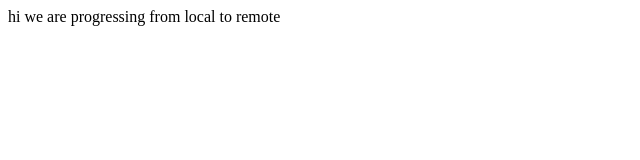
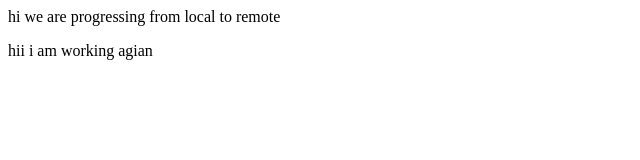
Before and after one commit to aakash4250/newrerp, a plain HTML site: page index.html in a window 1280 px wide. Shown: the whole page, without its empty margins (0-640 px from the left). Drawn offline with Linux system fonts and the light colour scheme.

Commit message:
new modification

```diff
--- a/index.html
+++ b/index.html
@@ -1 +1,2 @@
 <p>hi we are progressing from local to remote</p>
+<p> hii i am working agian</p>
```
